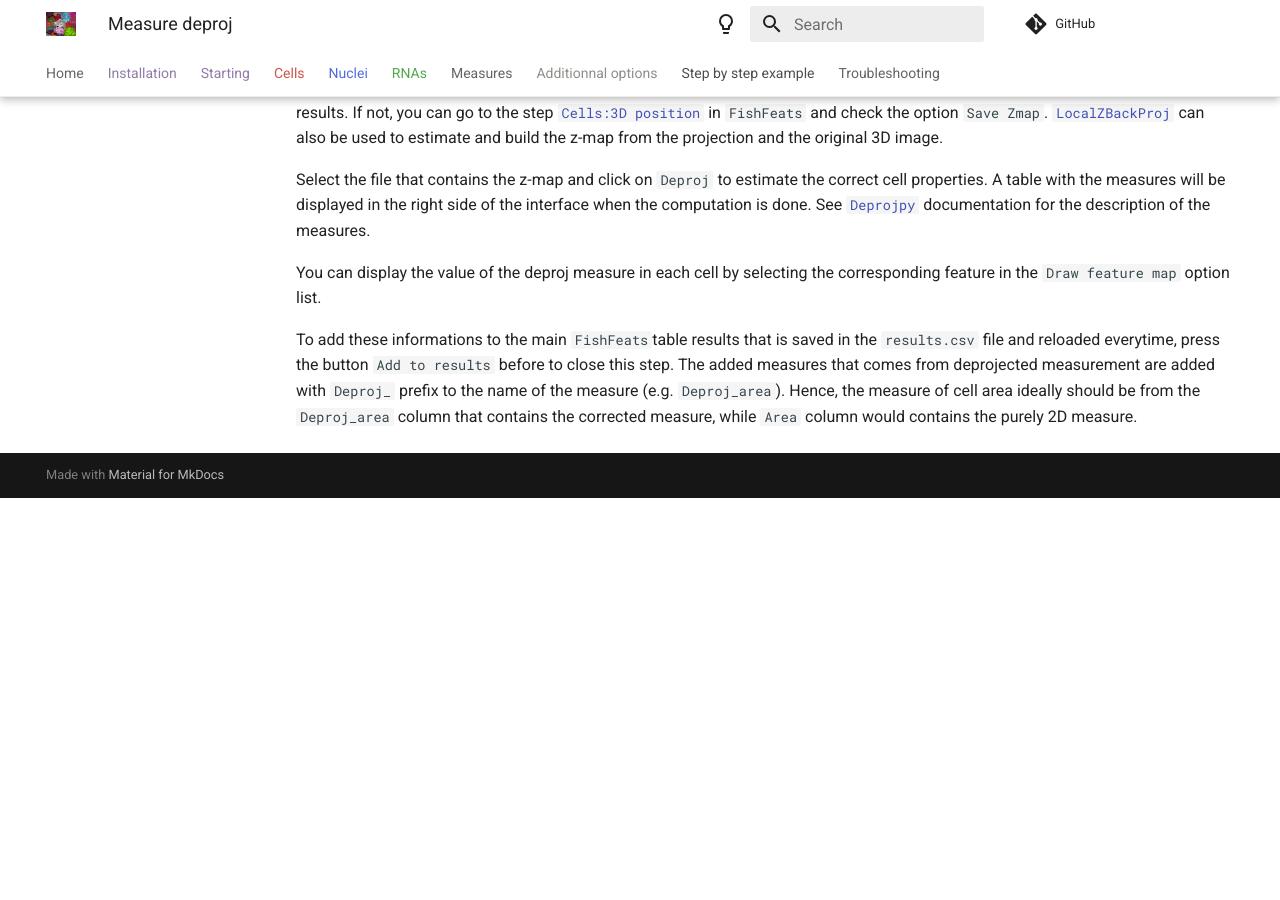
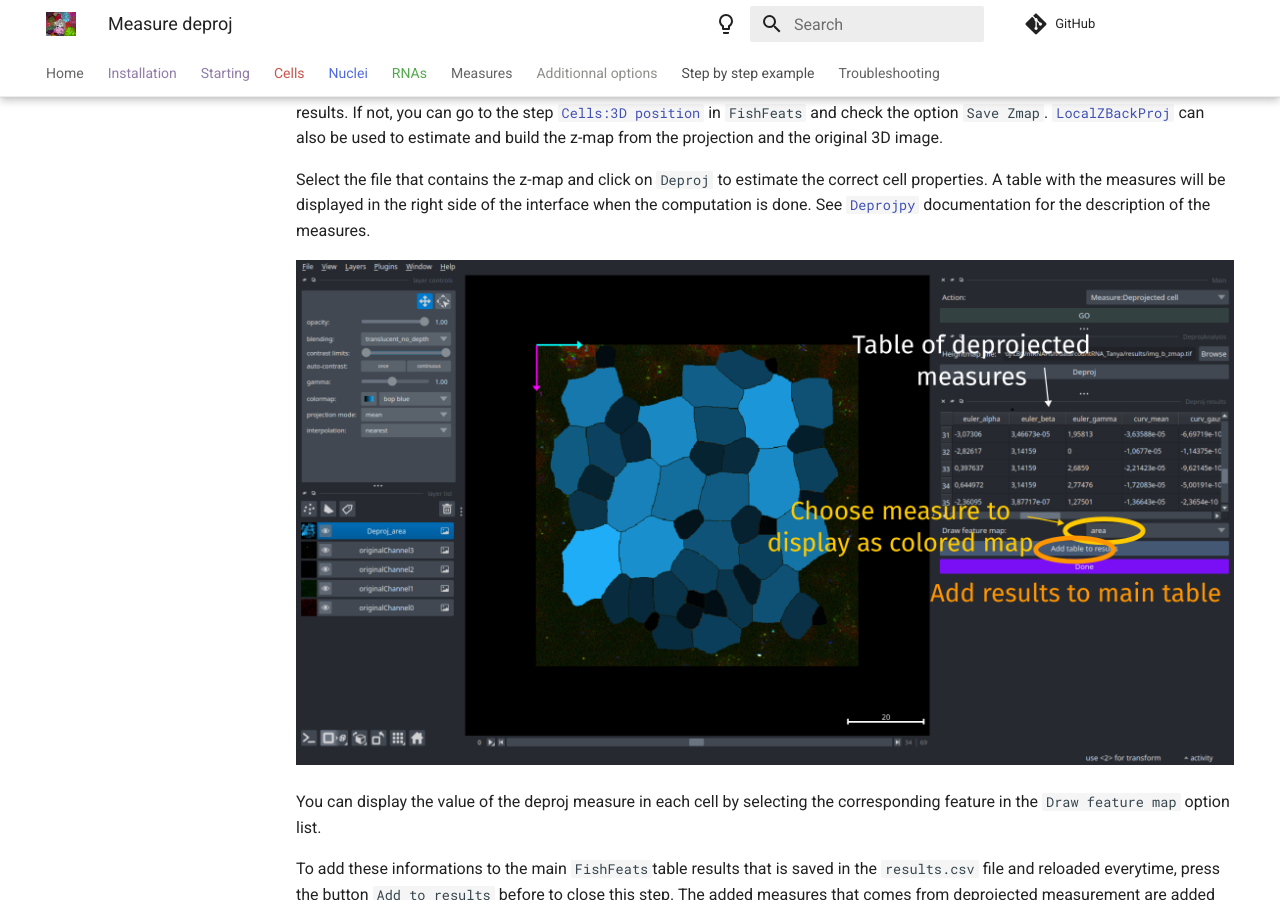
Before and after one commit to gletort/FishFeats, an MkDocs documentation site: the page built from docs/Measure-deproj.md, in a window 1280 px wide and 900 px high, scrolled down 511 px. Built offline with MkDocs 1.6.1 and Material for MkDocs 9.7.7, drawn with Linux system fonts in a browser that asks for light colours; comment, search, counter and statistics services are not loaded; before the commit the page ends 1009 px from its top, so only the background shows below that.

Commit message:
add deproj image to the doc

```diff
--- a/docs/Measure-deproj.md
+++ b/docs/Measure-deproj.md
@@ -19,6 +19,8 @@ Select the file that contains the z-map and click on `Deproj` to estimate the co
 A table with the measures will be displayed in the right side of the interface when the computation is done.
 See [`Deprojpy`](https://github.com/zen-laboratory/DeProjPy) documentation for the description of the measures.
 
+![deproj_results](./imgs/deproj_results.png)
+
 You can display the value of the deproj measure in each cell by selecting the corresponding feature in the `Draw feature map` option list.
 
 To add these informations to the main `FishFeats`table results that is saved in the `results.csv` file and reloaded everytime, press the button `Add to results` before to close this step.
```
Also changed, not shown: docs/imgs/deproj_results.png (added).
